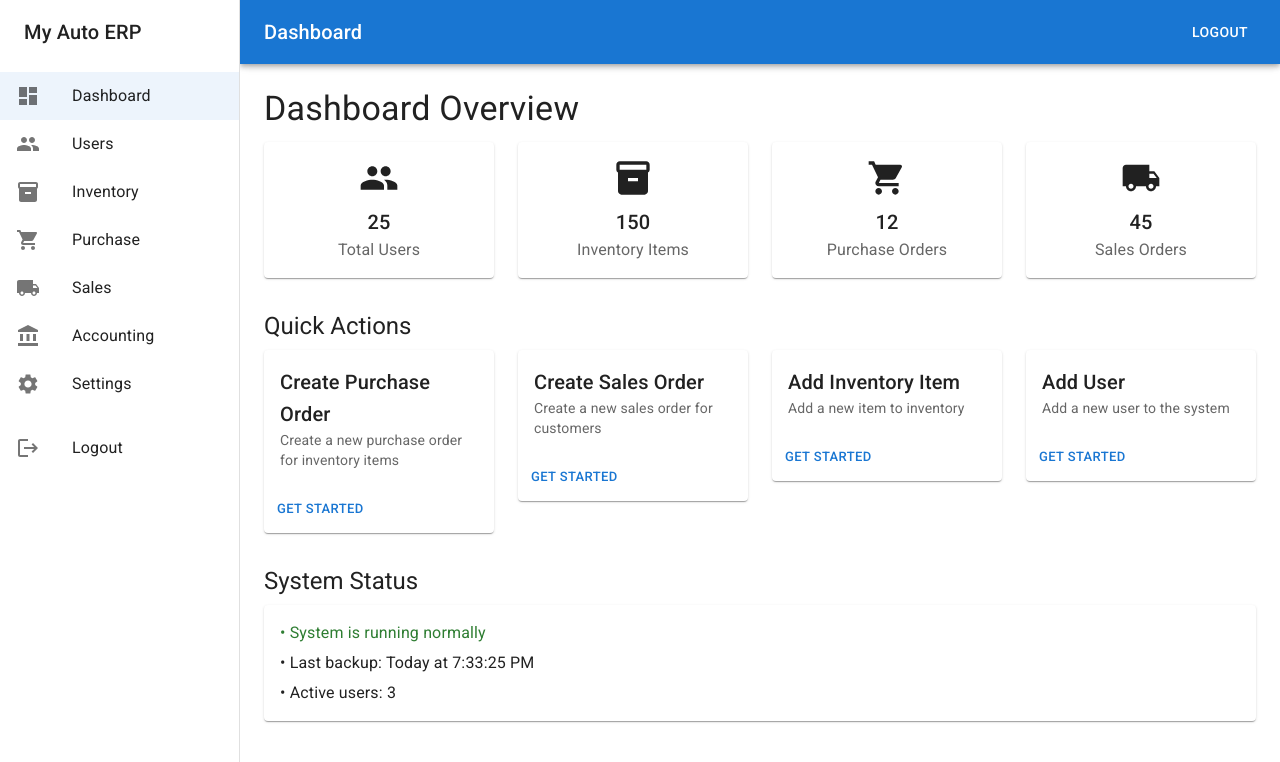
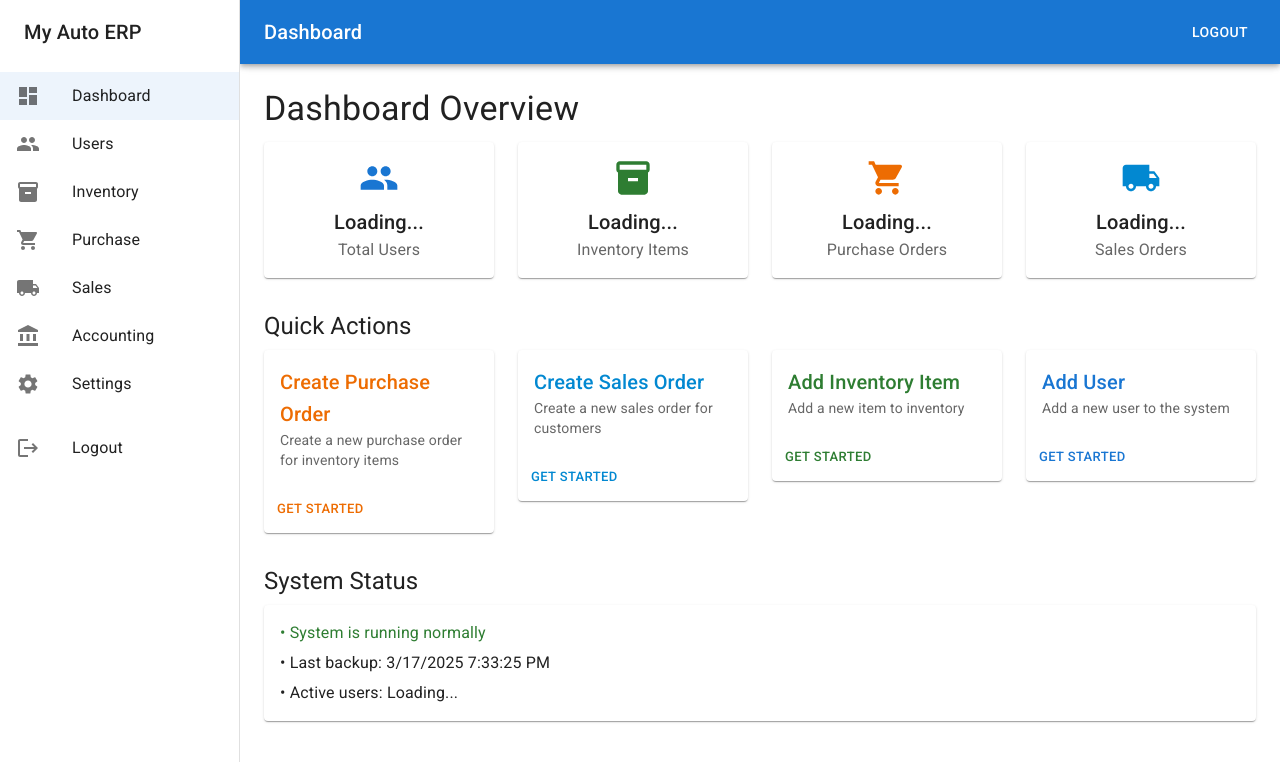
Before and after one commit to eddyabdo98/My-Auto-ERP, a React (Vite) app in the folder frontend/: page / in a window 1280 px wide. Shown: the top 762 px of the page. Built offline with nearby package versions, Linux system fonts and the light colour scheme; sample sign-in values are in the browser's storage.

Commit message:
Update Dashboard with loading states

```diff
--- a/frontend/src/pages/Dashboard.tsx
+++ b/frontend/src/pages/Dashboard.tsx
@@ -24,26 +24,26 @@ export default function Dashboard() {
   const stats = [
     {
       title: 'Total Users',
-      value: '25',
-      icon: <PeopleIcon sx={{ fontSize: 40 }} />,
+      value: 'Loading...',
+      icon: <PeopleIcon sx={{ fontSize: 40, color: 'primary.main' }} />,
       path: '/users',
     },
     {
       title: 'Inventory Items',
-      value: '150',
-      icon: <InventoryIcon sx={{ fontSize: 40 }} />,
+      value: 'Loading...',
+      icon: <InventoryIcon sx={{ fontSize: 40, color: 'success.main' }} />,
       path: '/inventory',
     },
     {
       title: 'Purchase Orders',
-      value: '12',
-      icon: <PurchaseIcon sx={{ fontSize: 40 }} />,
+      value: 'Loading...',
+      icon: <PurchaseIcon sx={{ fontSize: 40, color: 'warning.main' }} />,
       path: '/purchase',
     },
     {
       title: 'Sales Orders',
-      value: '45',
-      icon: <SalesIcon sx={{ fontSize: 40 }} />,
+      value: 'Loading...',
+      icon: <SalesIcon sx={{ fontSize: 40, color: 'info.main' }} />,
       path: '/sales',
     },
   ];
@@ -53,21 +53,25 @@ export default function Dashboard() {
       title: 'Create Purchase Order',
       description: 'Create a new purchase order for inventory items',
       path: '/purchase/new',
+      color: 'warning.main',
     },
     {
       title: 'Create Sales Order',
       description: 'Create a new sales order for customers',
       path: '/sales/new',
+      color: 'info.main',
     },
     {
       title: 'Add Inventory Item',
       description: 'Add a new item to inventory',
       path: '/inventory/new',
+      color: 'success.main',
     },
     {
       title: 'Add User',
       description: 'Add a new user to the system',
       path: '/users/new',
+      color: 'primary.main',
     },
   ];
 
@@ -89,8 +93,10 @@ export default function Dashboard() {
                   flexDirection: 'column',
                   alignItems: 'center',
                   cursor: 'pointer',
+                  transition: 'all 0.3s',
                   '&:hover': {
-                    backgroundColor: 'action.hover',
+                    transform: 'translateY(-4px)',
+                    boxShadow: 3,
                   },
                 }}
                 onClick={() => navigate(stat.path)}
@@ -112,9 +118,17 @@ export default function Dashboard() {
         <Grid container spacing={3}>
           {quickActions.map((action) => (
             <Grid item xs={12} sm={6} md={3} key={action.title}>
-              <Card>
+              <Card
+                sx={{
+                  transition: 'all 0.3s',
+                  '&:hover': {
+                    transform: 'translateY(-4px)',
+                    boxShadow: 3,
+                  },
+                }}
+              >
                 <CardContent>
-                  <Typography variant="h6" component="div">
+                  <Typography variant="h6" component="div" sx={{ color: action.color }}>
                     {action.title}
                   </Typography>
                   <Typography variant="body2" color="text.secondary">
@@ -125,6 +139,7 @@ export default function Dashboard() {
                   <Button
                     size="small"
                     onClick={() => navigate(action.path)}
+                    sx={{ color: action.color }}
                   >
                     Get Started
                   </Button>
@@ -143,10 +158,10 @@ export default function Dashboard() {
             • System is running normally
           </Typography>
           <Typography variant="body1" gutterBottom>
-            • Last backup: Today at {new Date().toLocaleTimeString()}
+            • Last backup: {new Date().toLocaleDateString()} {new Date().toLocaleTimeString()}
           </Typography>
           <Typography variant="body1">
-            • Active users: 3
+            • Active users: Loading...
           </Typography>
         </Paper>
       </Box>
```
